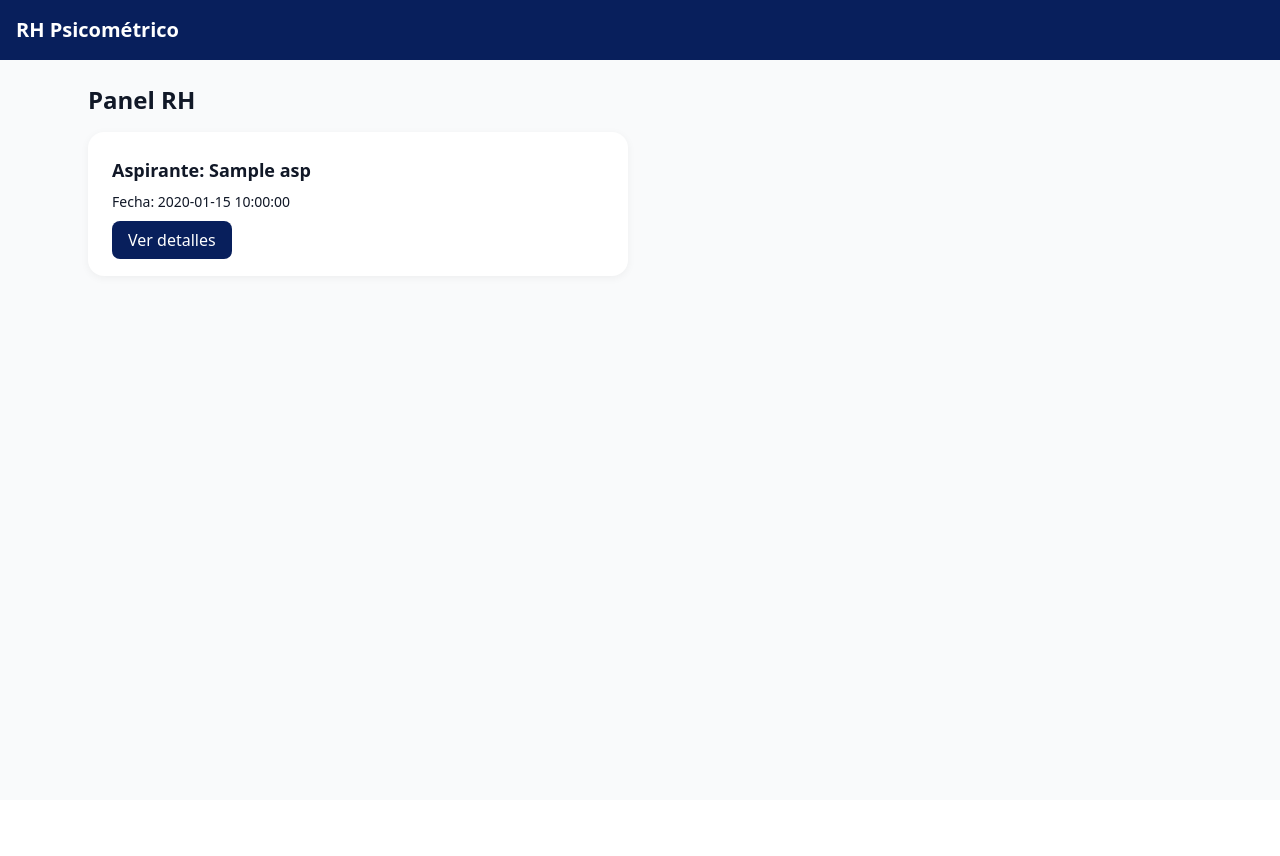
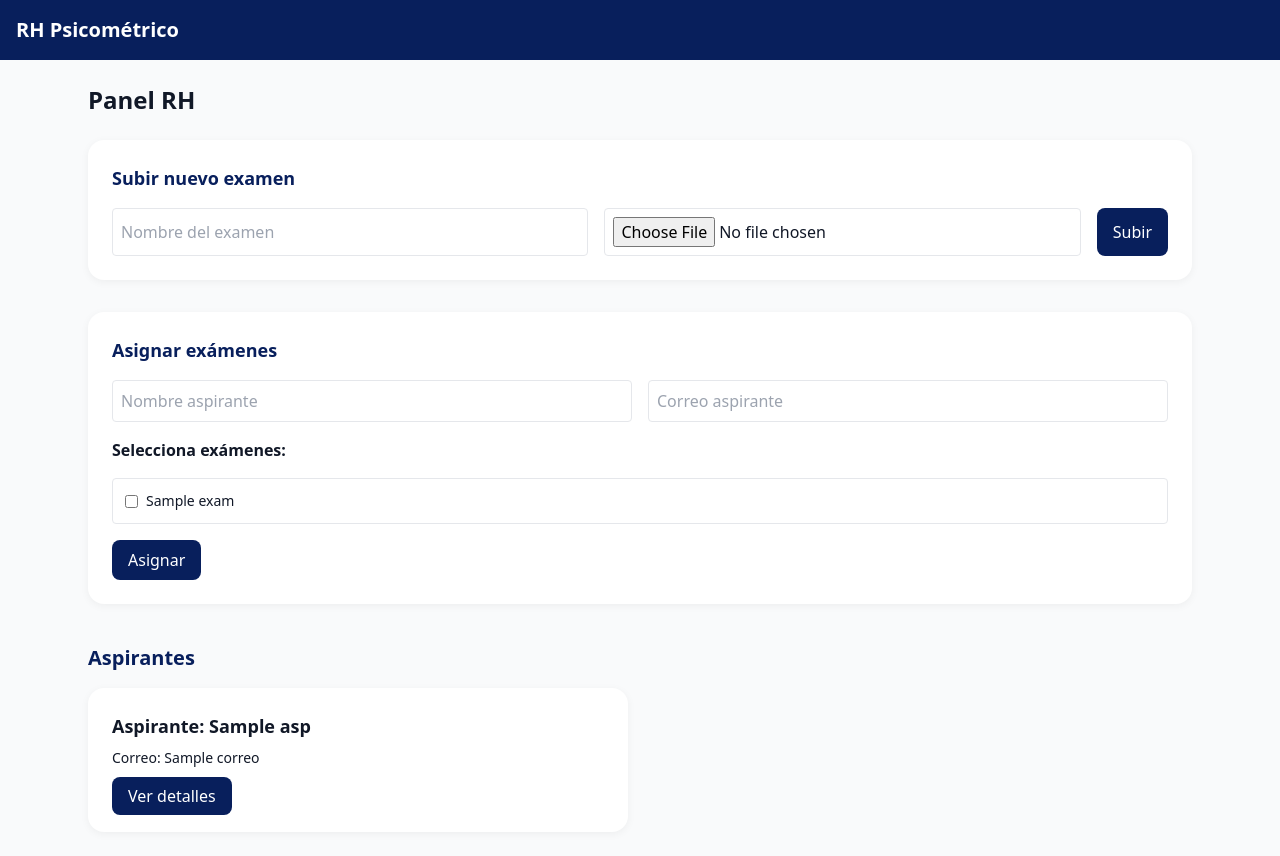
Before and after one commit to SistemasForgesa/RH-PSICOMETRICO, a FastAPI app: template app/templates/panel.html in a window 1280 px wide. Before the commit the page ends 278 px from the top, so only its background shows below. Run offline with FastAPI, Linux system fonts and the light colour scheme; the template is opened without the code that fills it: most values are stand-ins (such as "Sample title", 1, 10 or a date in 2020); some libraries are stand-ins or nearby versions.

Commit message:
Update panel.html

```diff
--- a/app/templates/panel.html
+++ b/app/templates/panel.html
@@ -1,27 +1,63 @@
 {% extends 'layout.html' %}{% block content %}
-<h2 class="text-2xl font-semibold mb-4">Panel RH</h2>
+<h2 class="text-2xl font-semibold mb-6">Panel RH</h2>
 
+<!-- ╔═════════ SUBIR NUEVO EXAMEN ═════════╗ -->
+<div class="card bg-white p-6 mb-8">
+  <h3 class="text-lg font-bold text-[#081f5c] mb-4">Subir nuevo examen</h3>
+  <form action="/rh/upload" method="post" enctype="multipart/form-data" class="flex flex-wrap gap-4">
+    <input type="text" name="nombre" placeholder="Nombre del examen"
+           class="flex-1 border p-2 rounded" required>
+    <input type="file" name="archivo" accept=".docx"
+           class="flex-1 border p-2 rounded" required>
+    <button class="btn">Subir</button>
+  </form>
+</div>
+
+<!-- ╔═════════ ASIGNAR EXÁMENES A ASPIRANTE ═════════╗ -->
+<div class="card bg-white p-6 mb-10">
+  <h3 class="text-lg font-bold text-[#081f5c] mb-4">Asignar exámenes</h3>
+  <form action="/rh/asignar" method="post" class="space-y-4">
+    <div class="grid md:grid-cols-2 gap-4">
+      <input name="nombre" placeholder="Nombre aspirante" class="border p-2 rounded" required>
+      <input name="correo" placeholder="Correo aspirante" class="border p-2 rounded" required>
+    </div>
+    <p class="font-semibold">Selecciona exámenes:</p>
+    <div class="grid sm:grid-cols-2 md:grid-cols-3 gap-2 max-h-40 overflow-y-auto border p-3 rounded">
+      {% for ex in exams %}
+        <label class="flex items-center gap-2 text-sm">
+          <input type="checkbox" name="examenes" value="{{ ex._id }}">
+          {{ ex.nombre }}
+        </label>
+      {% endfor %}
+    </div>
+    <button class="btn">Asignar</button>
+  </form>
+</div>
+
+<!-- ╔═════════ LISTA DE ASPIRANTES ═════════╗ -->
+<h3 class="text-xl font-bold text-[#081f5c] mb-4">Aspirantes</h3>
 <div class="grid md:grid-cols-2 gap-6">
   {% for asp in aspirantes %}
   <div class="card bg-white p-6">
-    <h3 class="text-lg font-bold mb-2">Aspirante: {{ asp.nombre }}</h3>
-    <p class="text-sm mb-4">Fecha: {{ asp.fecha }}</p>
+    <h4 class="text-lg font-bold mb-2">Aspirante: {{ asp.nombre }}</h4>
+    <p class="text-sm mb-4">Correo: {{ asp.correo }}</p>
 
-    <!-- resumen rápido: muestra SOLO el primer examen -->
+    <!-- resumen rápido -->
     {% if asp.resultados %}
       {% set first = asp.resultados|dict2items|first %}
       {% if first %}
-        <div class="card bg-indigo-50 p-4 mb-2">
+        <div class="card bg-indigo-50 p-3 mb-3 text-sm">
           {{ first[0] }}:
-          <span class="font-bold">{{ first[1].promedio }}</span>
-          ({{ first[1].nivel }})
+          <span class="font-bold">{{ first[1].promedio }}</span> ({{ first[1].nivel }})
         </div>
       {% endif %}
     {% endif %}
 
-    <!-- Enlace dinámico -->
-    <a href="/rh/resultados/{{ asp._id }}" class="btn mt-4">Ver detalles</a>
+    <a href="/rh/resultados/{{ asp._id }}" class="btn">Ver detalles</a>
   </div>
   {% endfor %}
+  {% if aspirantes|length == 0 %}
+    <p class="text-gray-500 col-span-full">Aún no hay aspirantes registrados.</p>
+  {% endif %}
 </div>
 {% endblock %}
```
